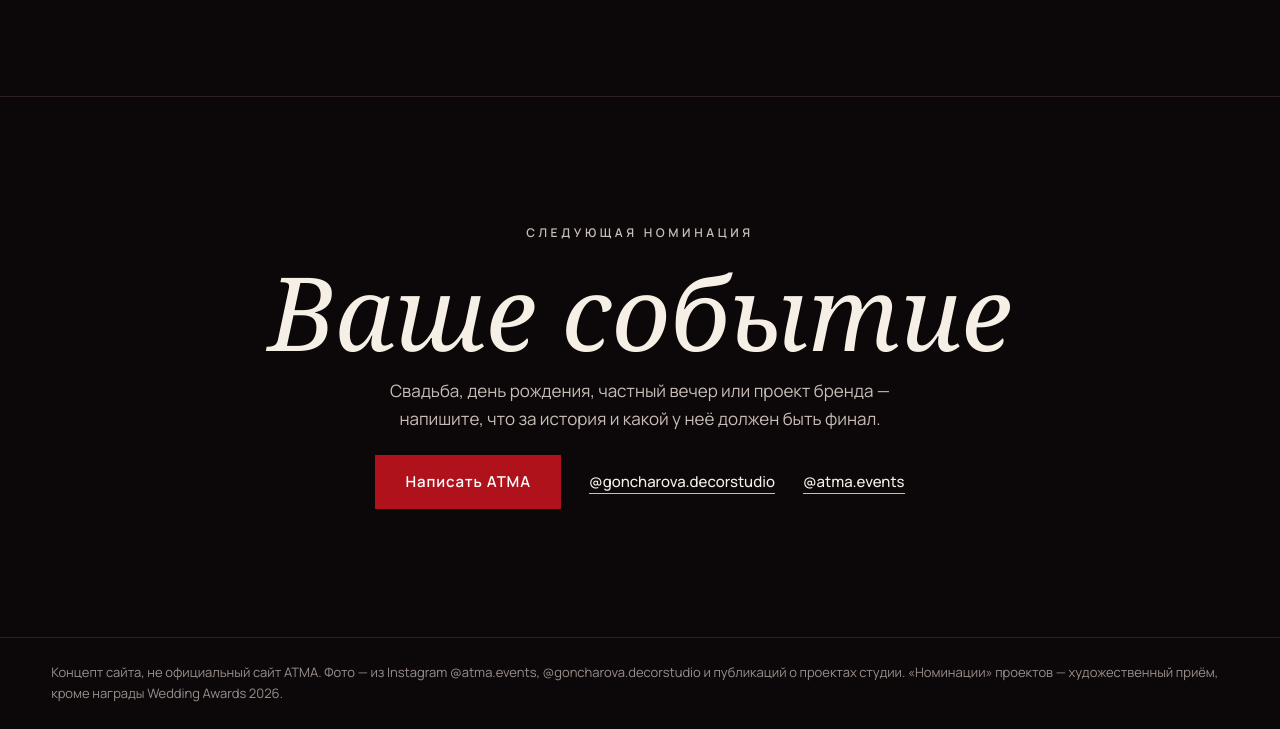
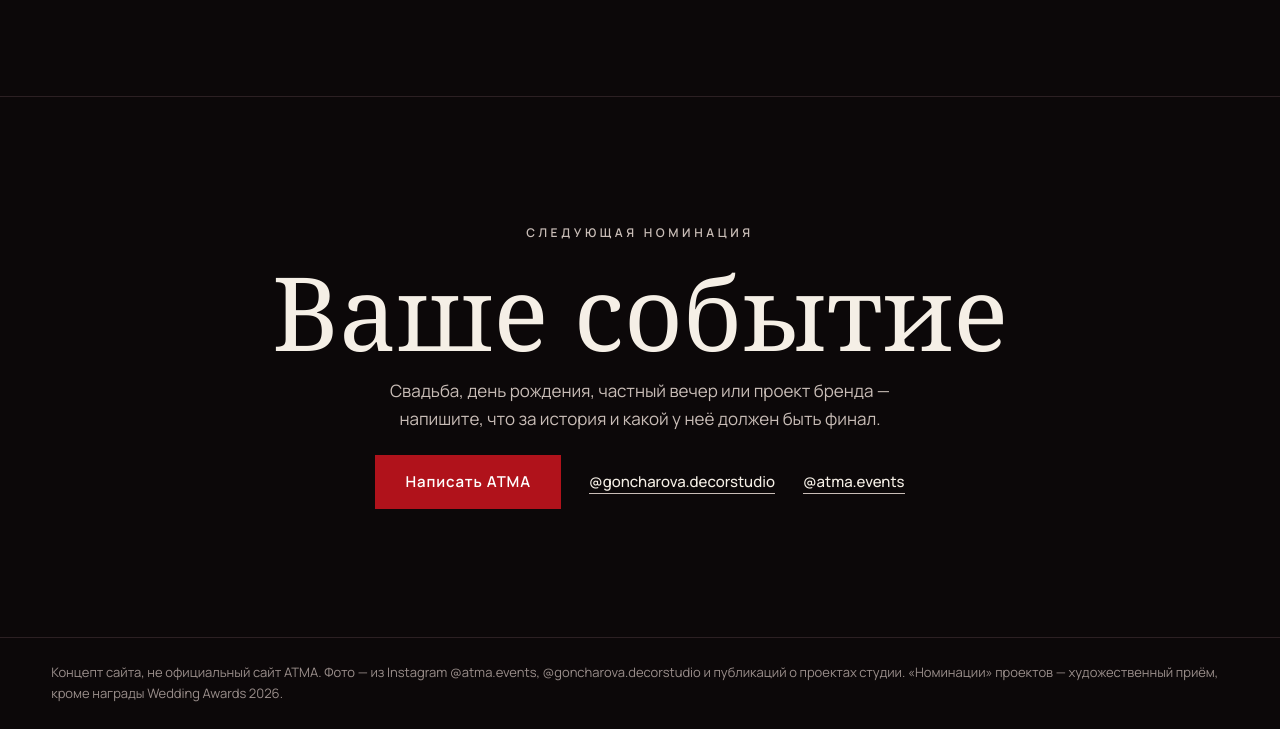
Before and after one commit to jezaozd/atma-events, a plain HTML site: page index.html in a window 1280 px wide. Shown: the part 6840-7569 px from the top of the page. Drawn offline with nearby package versions, Linux system fonts and the light colour scheme; a web font is replaced by a local one.

Commit message:
Финальный заголовок прямым

```diff
--- a/style.css
+++ b/style.css
@@ -101,7 +101,7 @@ figure{margin:0}
 
 /* ---------- контакт ---------- */
 .contact{padding:clamp(100px,16vh,180px) var(--pad);display:grid;gap:22px;justify-items:center;text-align:center;border-top:1px solid var(--line)}
-.contact h2{font-size:clamp(3.2rem,8vw,8rem);line-height:.9;font-style:italic}
+.contact h2{font-size:clamp(3.2rem,8vw,8rem);line-height:.9}
 .contact>p{color:var(--white-2);max-width:50ch}
 .contact .cta{justify-content:center}
 
```
